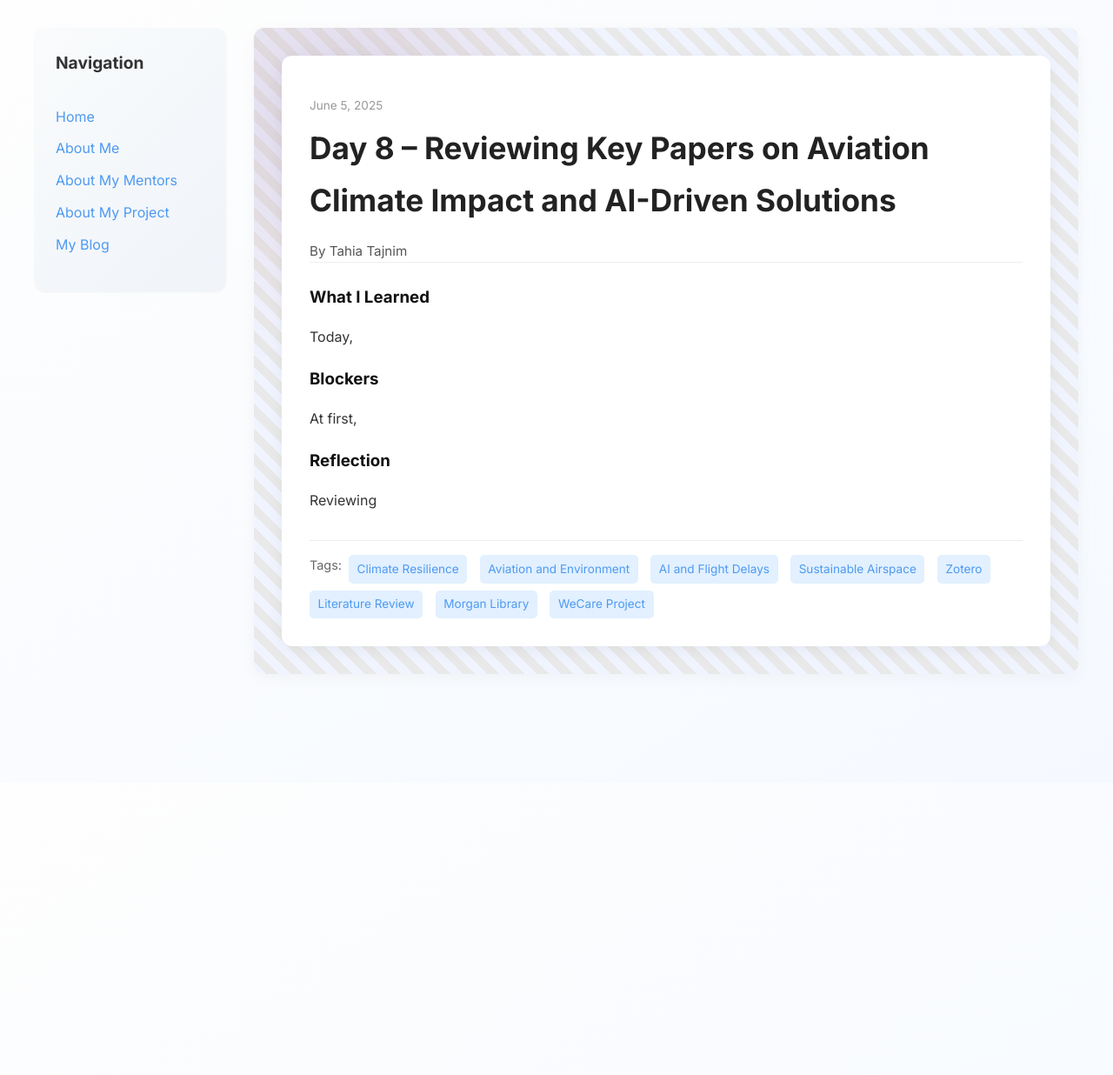
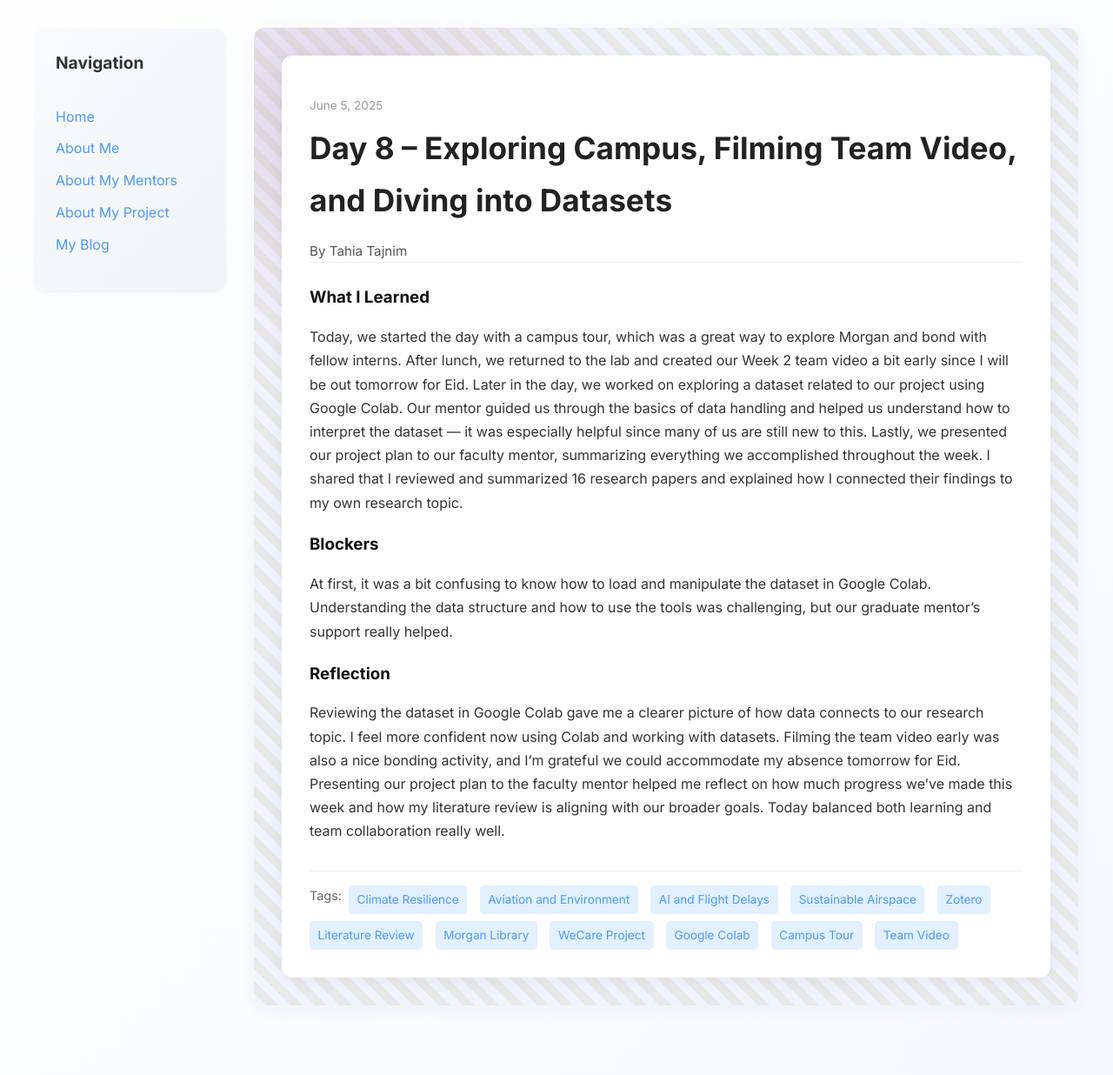
Before and after one commit to Tataj1/Tataj1.github.io, a Jekyll site: the page built from _posts/2025-06-05-day-8.md, in a window 1280 px wide. Shown: the whole page at 87% size. Built offline with Jekyll 4.4.1, drawn with Linux system fonts in a browser that asks for light colours; before the commit the page ends 900 px from its top, so only the background shows below that.

Commit message:
Update 2025-06-05-day-8.md

```diff
--- a/_posts/2025-06-05-day-8.md
+++ b/_posts/2025-06-05-day-8.md
@@ -1,18 +1,18 @@
 ---
 layout: post
-title: "Day 8 –  Reviewing Key Papers on Aviation Climate Impact and AI-Driven Solutions"
+title: "Day 8 –  Exploring Campus, Filming Team Video, and Diving into Datasets"
 date: 2025-06-05
 author: Tahia Tajnim
 permalink: /day8.html
-tags: ["Climate Resilience", "Aviation and Environment", "AI and Flight Delays", "Sustainable Airspace", "Zotero", "Literature Review", "Morgan Library", "WeCare Project"]
+tags: ["Climate Resilience", "Aviation and Environment", "AI and Flight Delays", "Sustainable Airspace", "Zotero", "Literature Review", "Morgan Library", "WeCare Project", "Google Colab", "Campus Tour", "Team Video"]
 
 what_i_learned: |
-  Today,
+  Today, we started the day with a campus tour, which was a great way to explore Morgan and bond with fellow interns. After lunch, we returned to the lab and created our Week 2 team video a bit early since I will be out tomorrow for Eid. Later in the day, we worked on exploring a dataset related to our project using Google Colab. Our mentor guided us through the basics of data handling and helped us understand how to interpret the dataset — it was especially helpful since many of us are still new to this. Lastly, we presented our project plan to our faculty mentor, summarizing everything we accomplished throughout the week. I shared that I reviewed and summarized 16 research papers and explained how I connected their findings to my own research topic.
 
 blockers: |
-  At first,
+  At first, it was a bit confusing to know how to load and manipulate the dataset in Google Colab. Understanding the data structure and how to use the tools was challenging, but our graduate mentor's support really helped.
 
 reflection: |
-  Reviewing
+  Reviewing the dataset in Google Colab gave me a clearer picture of how data connects to our research topic. I feel more confident now using Colab and working with datasets. Filming the team video early was also a nice bonding activity, and I'm grateful we could accommodate my absence tomorrow for Eid. Presenting our project plan to the faculty mentor helped me reflect on how much progress we've made this week and how my literature review is aligning with our broader goals. Today balanced both learning and team collaboration really well.
 
 ---
```
